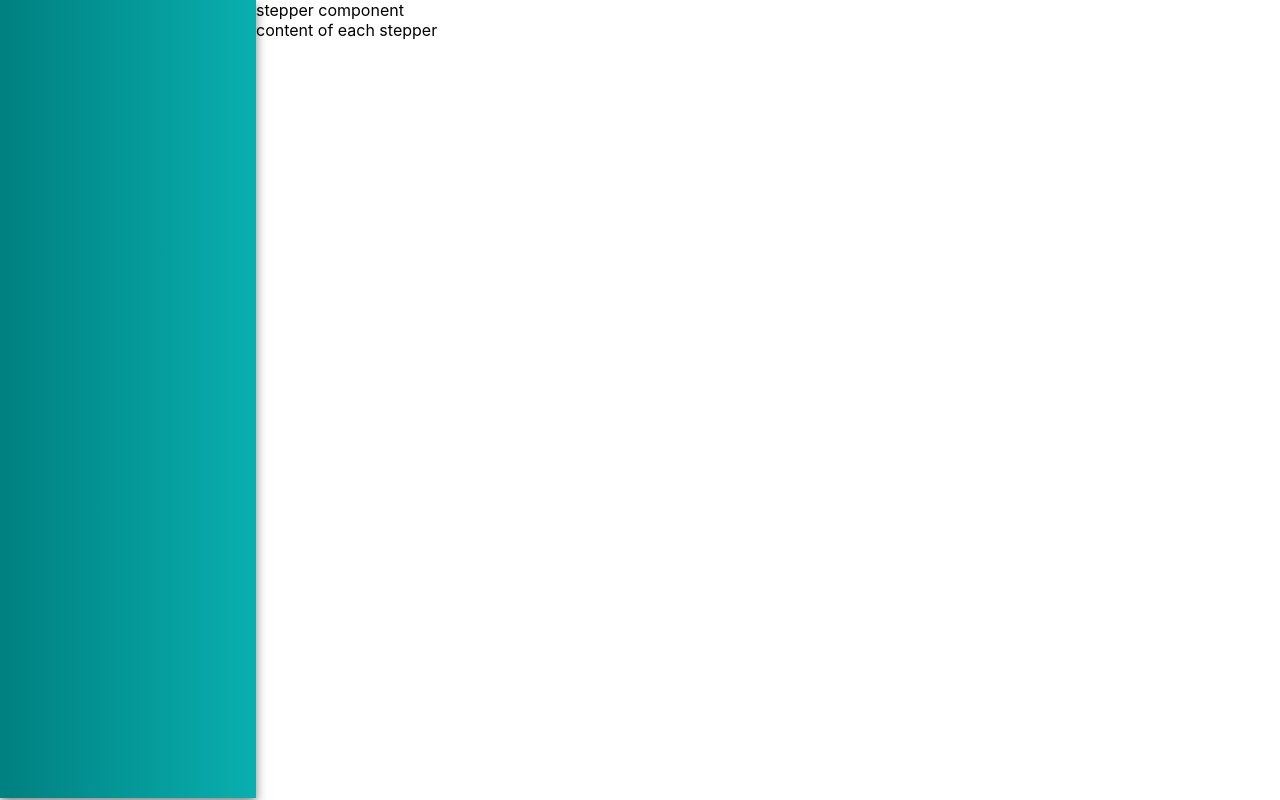
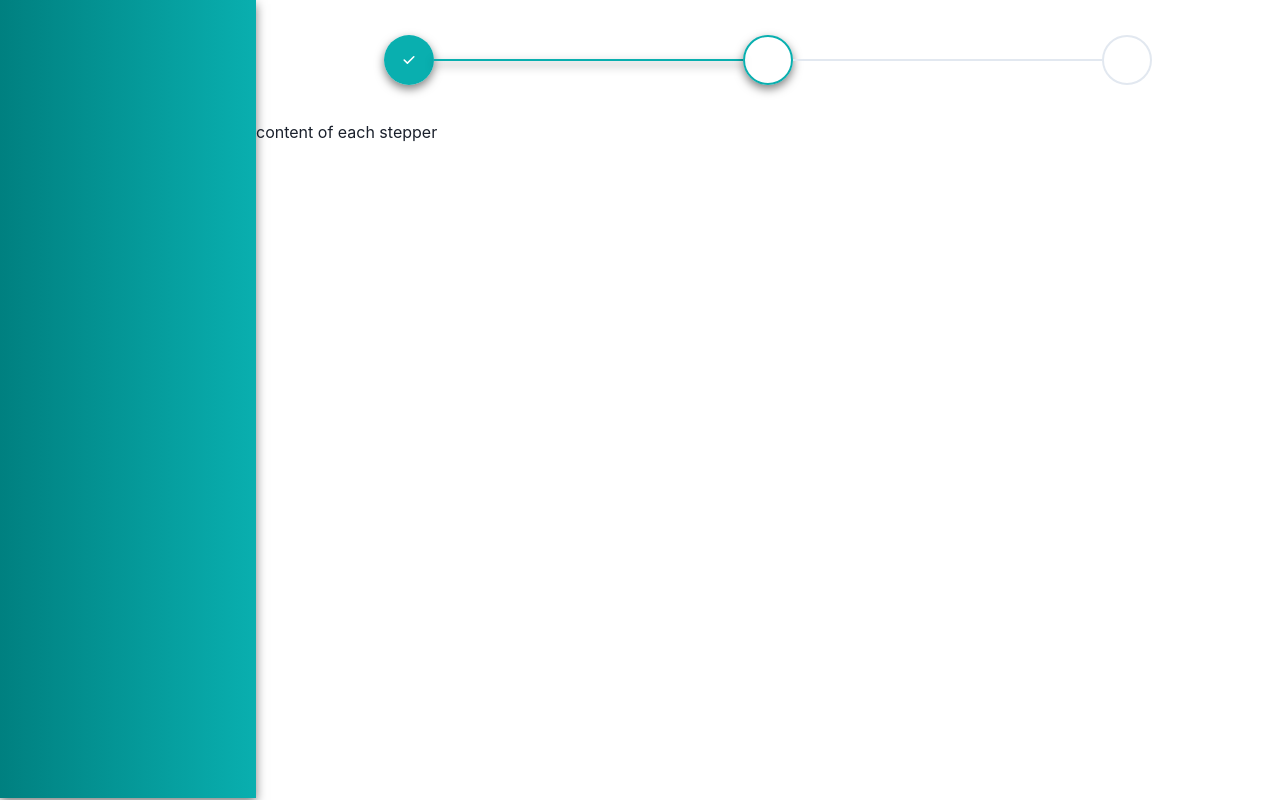
Before and after one commit to Essimbi/electron-react-test, a React (Create React App) app in the folder app/: page / in a window 1280 px wide. Built offline with nearby package versions, Linux system fonts and the light colour scheme.

Commit message:
Set branch

```diff
--- a/app/src/App.tsx
+++ b/app/src/App.tsx
@@ -21,6 +21,7 @@ function App() {
     backgroundColor: settings.themeColor,
   };
 
+
   return (
     <Box display={'flex'} flexDirection={'row'}>
       <Box
@@ -29,7 +30,7 @@ function App() {
         sx={sideBarStyle}
         height={innerHeight - (0.31 * innerHeight) / 100}
       ></Box>
-      <Box>
+      <Box width={(innerWidth)-((innerWidth * 20) / 100)}>
         <RouterWrapper />
       </Box>
     </Box>
--- /dev/null
+++ b/app/src/Components/stepperComponent/index.jsx
@@ -0,0 +1,49 @@
+import {
+  Stack,
+  Step,
+  StepIcon,
+  StepIndicator,
+  StepSeparator,
+  StepStatus,
+  Stepper,
+  Text,
+  useSteps,
+} from '@chakra-ui/react';
+import * as React from 'react';
+import { useSettingsContext } from '../../Hooks/useSettings';
+
+const steps = [
+  { title: 'First', description: 'Contact Info' },
+  { title: 'Second', description: 'Date & Time' },
+  { title: 'Third', description: 'Select Rooms' },
+];
+
+export const StepperComponent = () => {
+  const { settings } = useSettingsContext();
+  const { activeStep, setActiveStep } = useSteps({
+    index: 1,
+    count: steps.length,
+  });
+
+  const activeStepText = steps[activeStep].description;
+  return (
+    <Stack display={'flex'} flexDir={'row'} justifyContent={"center"} width={'100%'}>
+      <Stepper
+        width={'75%'}
+        bgColor={settings.themeColor}
+        size="sm"
+        index={activeStep}
+        gap="0"
+      >
+        {steps.map((step, index) => (
+          <Step key={index} gap="0">
+            <StepIndicator>
+              <StepStatus complete={<StepIcon />} />
+            </StepIndicator>
+            <StepSeparator _horizontal={{ ml: 0 }} />
+          </Step>
+        ))}
+      </Stepper>
+    </Stack>
+  );
+};
--- a/app/src/Components/stepperComponent/index.tsx
+++ /dev/null
@@ -1,5 +0,0 @@
-import { Box } from '@mui/material';
-
-export const StepperComponent = () => {
-  return <Box>stepper component</Box>;
-};
--- a/app/src/Layouts/MainComponent/index.tsx
+++ b/app/src/Layouts/MainComponent/index.tsx
@@ -3,13 +3,27 @@ import React from 'react';
 import { StepperComponent } from '../../Components/stepperComponent';
 import { Box } from '@mui/material';
 import { ContentStepWrapper } from '../ContentStepWrapper';
+import { useDimensions } from '../../Hooks/useDimensions';
 
 export const MainComponent = () => {
   //const { settings } = useSettingsContext();
+  const { innerHeight, innerWidth } = useDimensions();
   return (
-    <Box>
-      <StepperComponent />
-      <ContentStepWrapper />
+    <Box
+      width={innerWidth - (innerWidth * 20) / 100}
+      height={innerHeight - (0.31 * innerHeight) / 100}
+    >
+      <Box
+        height={'15%'}
+        display={'flex'}
+        flexDirection={'row'}
+        alignItems={'center'}
+      >
+        <StepperComponent />
+      </Box>
+      <Box height={'85%'}>
+        <ContentStepWrapper />
+      </Box>
     </Box>
   );
 };
--- a/app/src/index.css
+++ b/app/src/index.css
@@ -11,3 +11,45 @@ code {
   font-family: source-code-pro, Menlo, Monaco, Consolas, 'Courier New',
     monospace;
 }
+
+.css-kq5oaw[data-status='complete'] {
+  box-shadow: 0px 4px 10px rgba(0, 0, 0, 0.5);
+  background: linear-gradient(to right, #09AFAF, #09AFAF) !important;
+  color: var(--chakra-colors-chakra-inverse-text);
+  width: 50px;
+  height: 50px;
+}
+
+.css-kq5oaw[data-status=active] {
+  border-width: 2px;
+  border-color: #09AFAF !important;
+  width: 50px;
+  height: 50px;
+
+}
+
+.css-kq5oaw[data-status=incomplete] {
+  border-width: 2px;
+  width: 50px;
+  height: 50px;
+}
+
+.css-kq5oaw[data-status=active] {
+  border-width: 2px;
+  box-shadow: 0px 4px 10px rgba(0, 0, 0, 0.5);
+}
+
+.css-vg1je[data-orientation=horizontal] {
+  width: 100%;
+  height: 2px;
+  -webkit-margin-start: var(--chakra-space-2);
+  margin-inline-start: var(--chakra-space-2);
+  margin-left: 0px;
+  height: 8px;
+}
+
+.css-vg1je[data-status=complete] {
+  background:  #09AFAF !important;
+  box-shadow: 0px 4px 10px rgba(0, 0, 0, 0.5);
+  /* height: 10px; */
+}
--- a/app/src/index.tsx
+++ b/app/src/index.tsx
@@ -5,12 +5,14 @@ import App from './App';
 import reportWebVitals from './reportWebVitals';
 import { SettingsProvider } from './contexts/SettingsContext';
 import { ThemeProvider } from '@mui/material';
+import { ChakraProvider } from '@chakra-ui/react';
 
 const root = ReactDOM.createRoot(
   document.getElementById('root') as HTMLElement
 );
 root.render(
   <React.StrictMode>
+    <ChakraProvider>
       <ThemeProvider
         theme={{
           palette: {
@@ -25,6 +27,7 @@ root.render(
           <App />
         </SettingsProvider>
       </ThemeProvider>
+    </ChakraProvider>
   </React.StrictMode>
 );
 
--- a/package.json
+++ b/package.json
@@ -18,7 +18,11 @@
   "license": "ISC",
   "dependencies": {
     "@electron-forge/plugin-fuses": "^7.3.1",
-    "electron-squirrel-startup": "^1.0.0"
+    "@electron/fuses": "^1.8.0",
+    "awesome-react-stepper": "^1.1.1",
+    "electron-squirrel-startup": "^1.0.0",
+    "react-form-stepper": "^2.0.3",
+    "react-icons": "^5.0.1"
   },
   "devDependencies": {
     "@electron-forge/cli": "^7.3.1",
```
Also changed, not shown: app/package.json (+7 -4 lines), app/src/Components/StepperItem/index.tsx (added, +10 -0 lines), app/src/Components/StepperItem/style.css (added, +22 -0 lines), 2 other files (tests, documents, lock files or other folders). Lines whose indentation alone changed are shown as unchanged.
